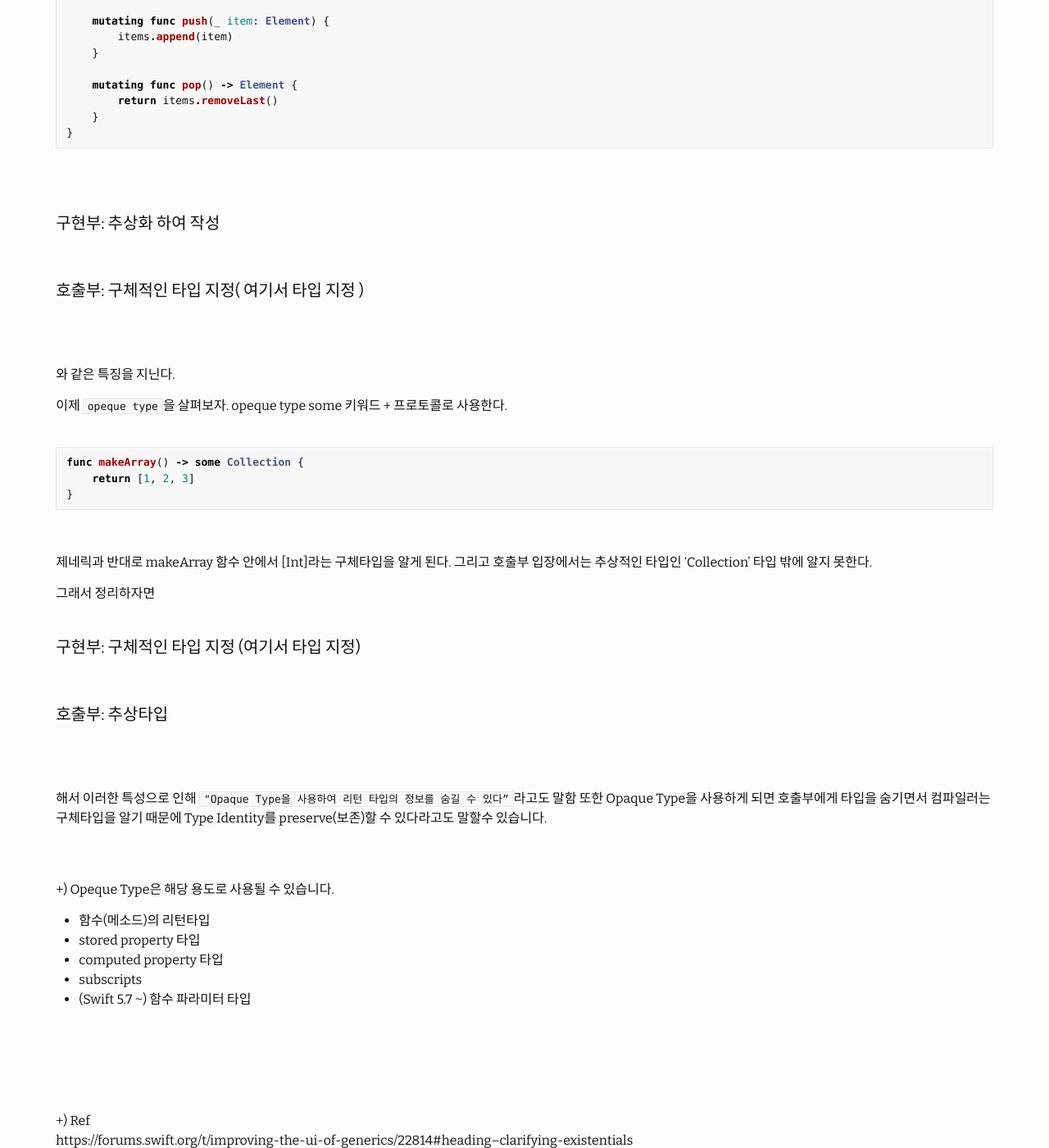
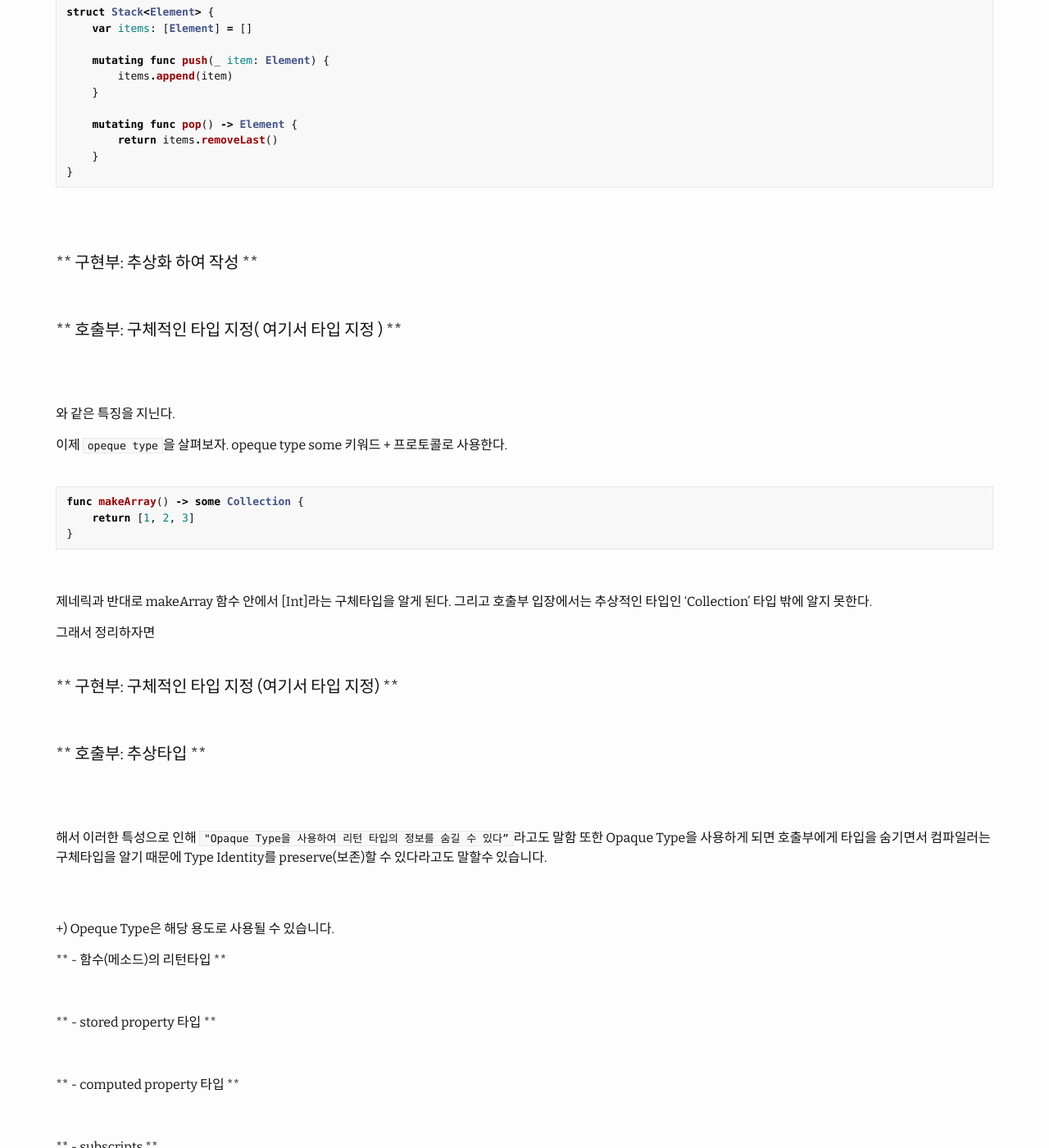
Before and after one commit to sanghun0724/sanghun0724.github.io, a Jekyll site: the page built from _posts/2023-10-01-Type System In Swift.md, in a window 1280 px wide and 1400 px high, scrolled down 2846 px. Shown: the whole window at 82% size. Built offline with Jekyll 4.4.1, drawn with Linux system fonts in a browser that asks for light colours; some of the changed text lies outside the part shown.

Commit message:
[git blog] [ upload post: 2023-10-01-Type System In Swift ]

```diff
--- a/_posts/2023-10-01-Type System In Swift.md
+++ b/_posts/2023-10-01-Type System In Swift.md
@@ -89,6 +89,7 @@ Generic은 컴파일시 프로토콜을 준수하는 구체적인 타입이 필
 <br>
 
 ## Existential any <br>
+<br>
 any를 설명하기에 앞서, 해당 코드를 보자
 <br>
 
@@ -102,6 +103,7 @@ let text: Equatable = "st"
 Equatable를 타입으로는 지정할 수 없고, 타입으로 지정하려면 **‘any Equatable’**를 쓰라고 에러가 나온다. <br>
 `protocol Equatable` 가 num,text 의 `type` 으로 사용되었으므로, 이 맥락에서 `Equatable` 는 existential type 이다.<br>
 (**existential type**: protocol 이 type 으로 사용될 때를 칭함)
+<br>
 <br>
 
 보통 구체적인 타입을 프로토콜 타입으로 안전하게 치환할 수 있는 경우를 `‘covariant’`하다고 한다. 보통 associatedtype을 가지고 있거나(구현이 필요함), equatable의 연산자와 같이
@@ -147,11 +149,11 @@ struct Stack<Element> {
 <br>
 <br>
 
-#### 구현부: 추상화 하여 작성
+#### ** 구현부: 추상화 하여 작성 **
 
 <br>
 
-#### 호출부: 구체적인 타입 지정( 여기서 타입 지정 )
+#### ** 호출부: 구체적인 타입 지정( 여기서 타입 지정 ) **
 <br>
 <br>
 
@@ -175,10 +177,10 @@ func makeArray() -> some Collection {
 <br>
 <br>
 
-#### 구현부: 구체적인 타입 지정 (여기서 타입 지정)
+#### ** 구현부: 구체적인 타입 지정 (여기서 타입 지정) **
 <br>
 
-#### 호출부: 추상타입
+#### ** 호출부: 추상타입 **
 <br>
 <br>
 
@@ -189,11 +191,24 @@ func makeArray() -> some Collection {
 <br>
 +) Opeque Type은 해당 용도로 사용될 수 있습니다.
 <br>
-- 함수(메소드)의 리턴타입<br>
-- stored property 타입<br>
-- computed property 타입 <br>
-- subscripts<br>
-- (Swift 5.7 ~) 함수 파라미터 타입<br>
+
+** - 함수(메소드)의 리턴타입 **
+
+<br>
+
+** - stored property 타입 **
+
+<br>
+
+** - computed property 타입 **
+
+<br>
+
+** - subscripts **
+
+<br>
+
+** - (Swift 5.7 ~) 함수 파라미터 타입 **
 
 <br>
 <br>
```
